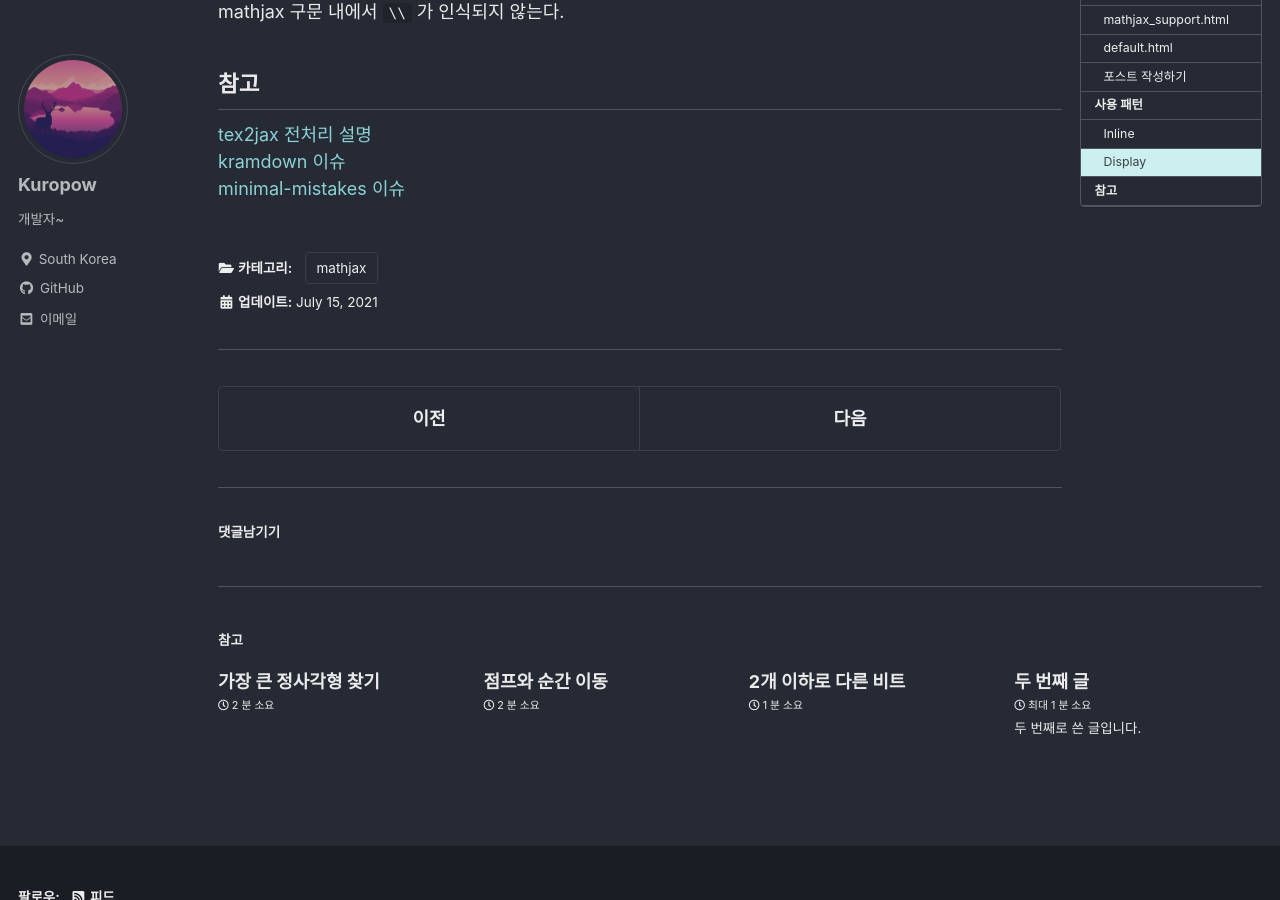
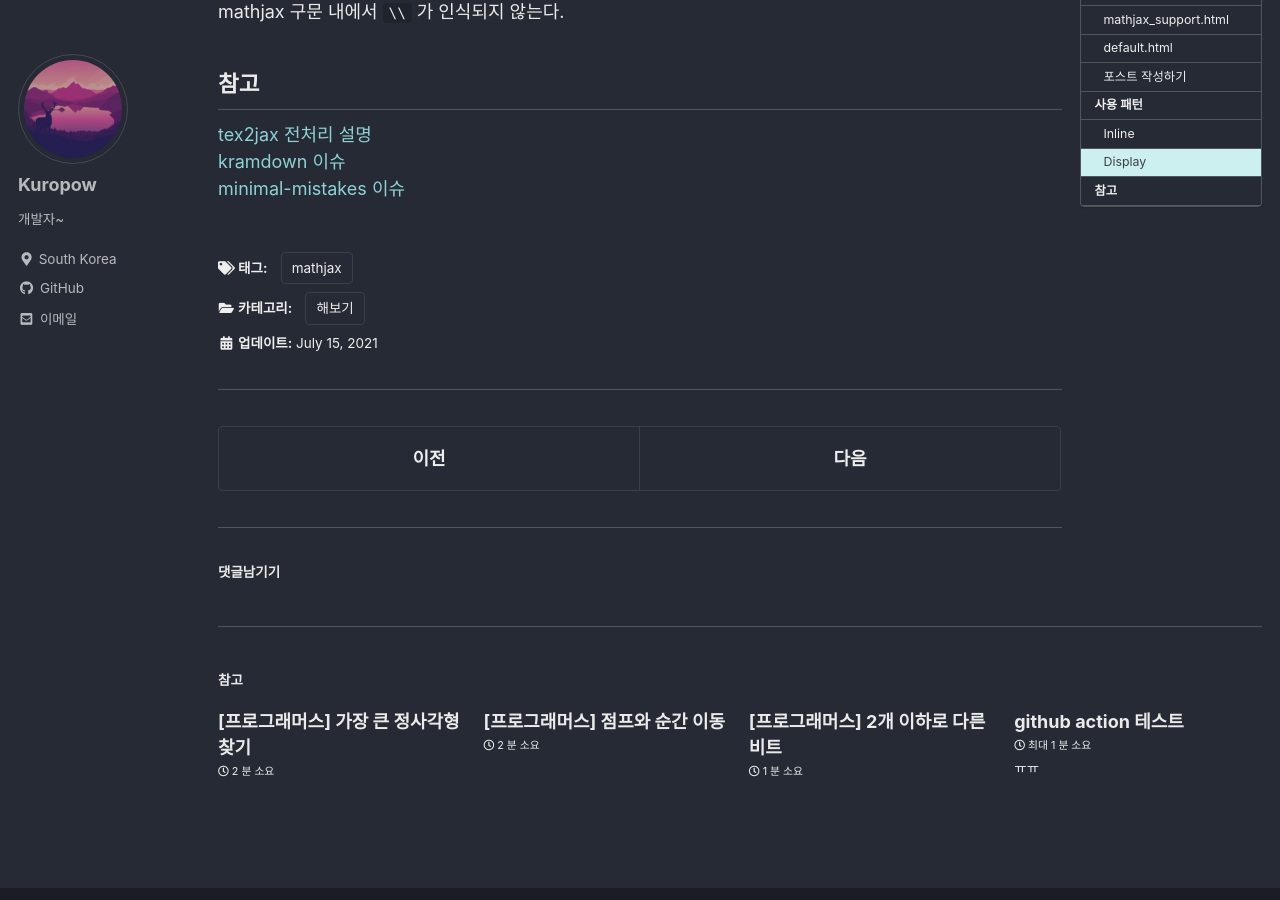
Before and after one commit to kuro11pow2/kuro11pow2.github.io, a Jekyll site: the page built from _posts/2021-07-15-0624.md, in a window 1280 px wide and 900 px high, scrolled down 2754 px. Built offline with Jekyll 4.4.1, drawn with Linux system fonts in a browser that asks for light colours; cached includes are drawn as plain includes; formulas are drawn with MathJax 3; comment, search, counter and statistics services are not loaded; some of the changed text lies outside the part shown.

Commit message:
포스트 정리

````diff
--- a/_posts/2021-07-15-0624.md
+++ b/_posts/2021-07-15-0624.md
@@ -1,9 +1,11 @@
 ---
-title:  "github page jekyll theme 에서 mathjax 사용하기"
+title:  "jekyll에서 mathjax 사용하기"
 excerpt: "mathjax를 사용해보자"
 last_modified_at: '2021-07-15 06:24:00 +0900'
 categories:
-    - mathjax
+  - 해보기
+tags:
+  - mathjax
 mathjax: true
 ---
 ## 설치 방법
@@ -14,24 +16,24 @@ jekyll이 나의 mathjax를 알까?\
 ```/_includes/mathjax_support.html``` 파일을 생성하여 다음과 같이 입력하고 저장한다.
 ```html
 <script type="text/x-mathjax-config">
-  MathJax.Hub.Config({
-      TeX: {
-        equationNumbers: {
-          autoNumber: "AMS"
-        }
-      },
-      tex2jax: {
-        inlineMath: [ ["$","$"], ["\\(","\\)"] ],
-        displayMath: [ ["$$","$$"], ["\\[","\\]"] ],
-        processEscapes: true
-      }
-  });
-  MathJax.Hub.Register.MessageHook("Math Processing Error",function (message) {
-      alert("Math Processing Error: "+message[1]);
+    MathJax.Hub.Config({
+        TeX: {
+            equationNumbers: {
+                autoNumber: "AMS"
+              }
+          },
+          tex2jax: {
+              inlineMath: [ ["$","$"], ["\\(","\\)"] ],
+              displayMath: [ ["$$","$$"], ["\\[","\\]"] ],
+              processEscapes: true
+          }
     });
-  MathJax.Hub.Register.MessageHook("TeX Jax - parse error",function (message) {
-      alert("Math Processing Error: "+message[1]);
-    });
+    MathJax.Hub.Register.MessageHook("Math Processing Error",function (message) {
+        alert("Math Processing Error: "+message[1]);
+      });
+    MathJax.Hub.Register.MessageHook("TeX Jax - parse error",function (message) {
+        alert("Math Processing Error: "+message[1]);
+      });
 </script>
 
 <script type="text/javascript" async
--- a/_posts/2021-07-15-1234.md
+++ b/_posts/2021-07-15-1234.md
@@ -1,11 +1,12 @@
 ---
-title:  "2개 이하로 다른 비트"
+title:  "[프로그래머스] 2개 이하로 다른 비트"
 excerpt: ""
 last_modified_at: '2021-07-15 12:34:00 +0900'
 categories:
     - PS
 tags:
     - 프로그래머스
+    - Python
 mathjax: false
 ---
 ## 문제
--- a/_posts/2021-07-19-0557.md
+++ b/_posts/2021-07-19-0557.md
@@ -1,11 +1,12 @@
 ---
-title:  "점프와 순간 이동"
+title:  "[프로그래머스] 점프와 순간 이동"
 excerpt: ""
 last_modified_at: '2021-07-19 05:57:00 +0900'
 categories:
     - PS
 tags:
     - 프로그래머스
+    - Python
 mathjax: false
 ---
 ## 문제
--- a/_posts/2021-07-20-1926.md
+++ b/_posts/2021-07-20-1926.md
@@ -1,11 +1,12 @@
 ---
-title:  "가장 큰 정사각형 찾기"
+title:  "[프로그래머스] 가장 큰 정사각형 찾기"
 excerpt: ""
 last_modified_at: '2021-07-20 19:26:00 +0900'
 categories:
     - PS
 tags:
     - 프로그래머스
+    - Python
 mathjax: true
 ---
 ## 문제
````
Also changed, not shown: _posts/2021-07-08-0628.md (deleted, +0 -8 lines), _posts/2021-07-08-0100.md (renamed from _posts/2021-07-08-first-post.md), _posts/2021-07-08-0200.md (renamed from _posts/2021-07-08-second-post.md), _posts/2021-07-08-0722.md (renamed from _posts/2021-07-08-0628 copy.md).
